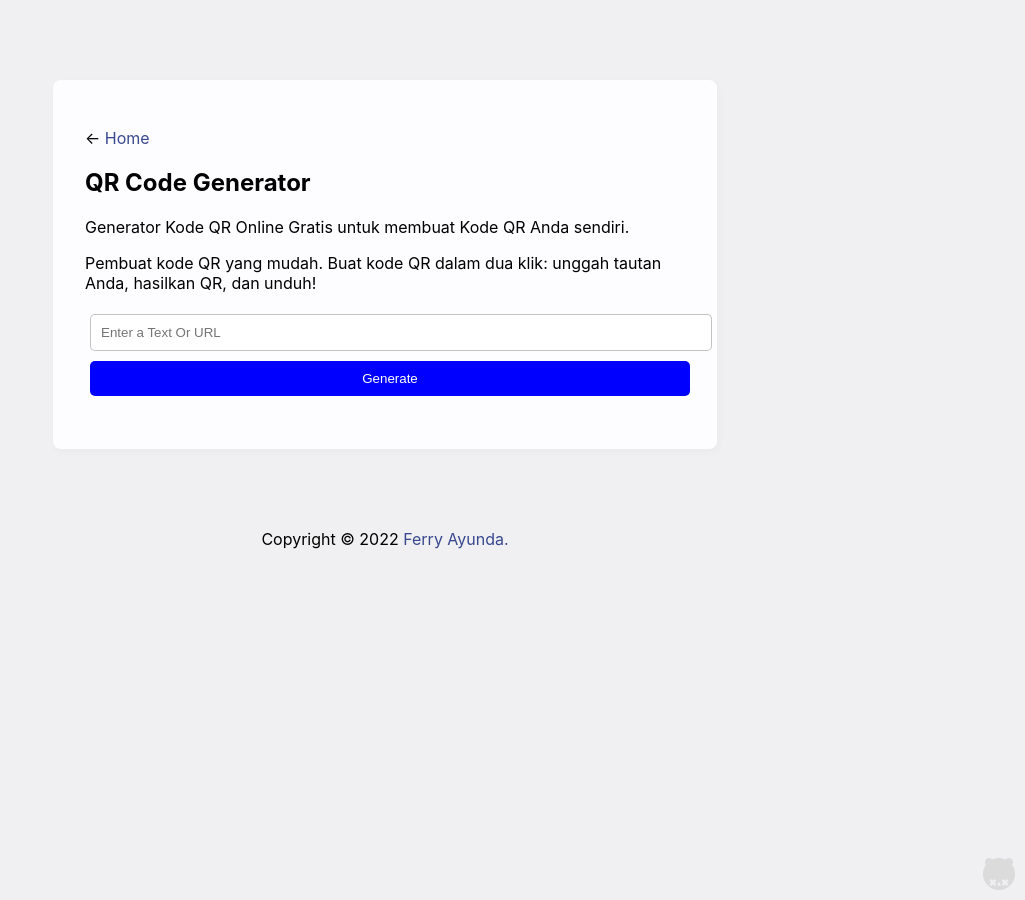
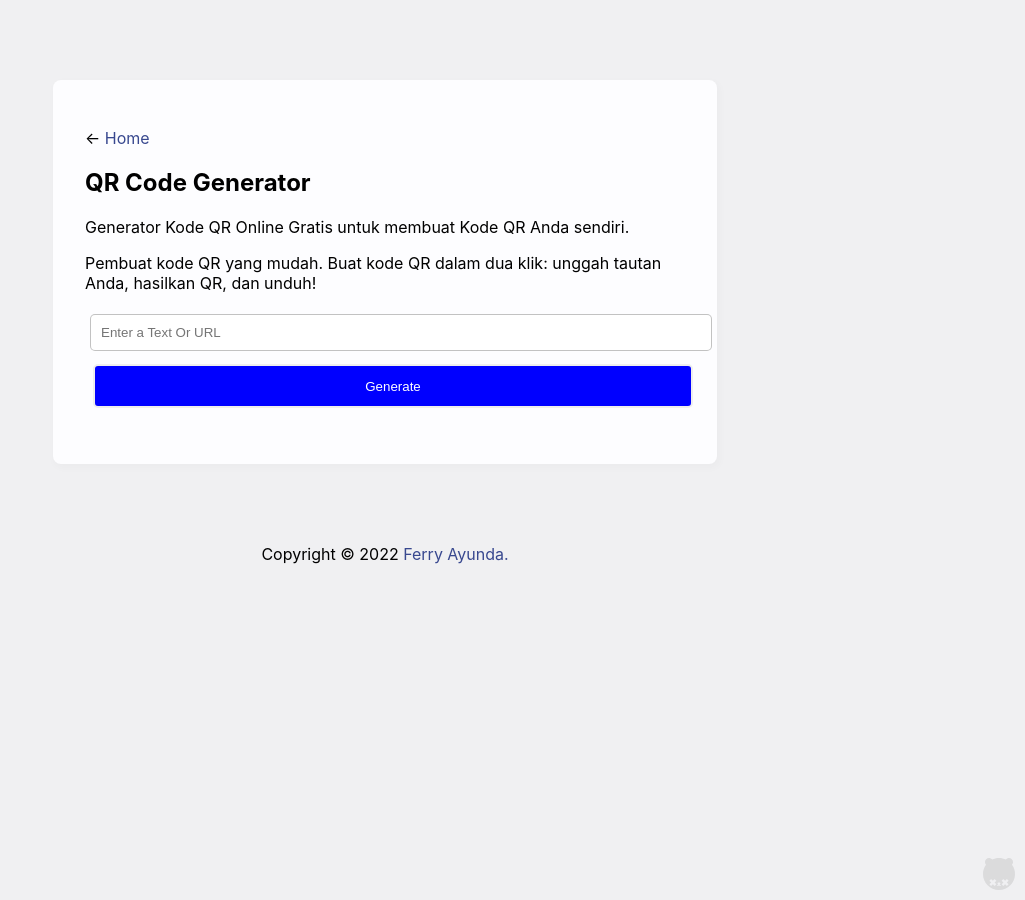
Before and after one commit to susahcebok/blog, a Jekyll site: the page built from _posts/2022-10-29-qrcode.html, in a window 1280 px wide. Shown: the whole page, without its empty margins (255-1280 px from the left). Built offline with Jekyll 4.4.1, drawn with Linux system fonts in a browser that asks for light colours; nearby versions of some CDN libraries.

Commit message:
Update 2022-10-29-qrcode.html

```diff
--- a/_posts/2022-10-29-qrcode.html
+++ b/_posts/2022-10-29-qrcode.html
@@ -11,7 +11,7 @@ date:   2018-02-02 12:26:40 +0300
 <p>
 <form>
 <input type="text" placeholder="Enter a Text Or URL" />
-<button class="gen-btn" type="button">Generate</button>
+<button class="gen-btn btn" type="button">Generate</button>
 </form>
 
 <div class="qr-code hidden">
```
